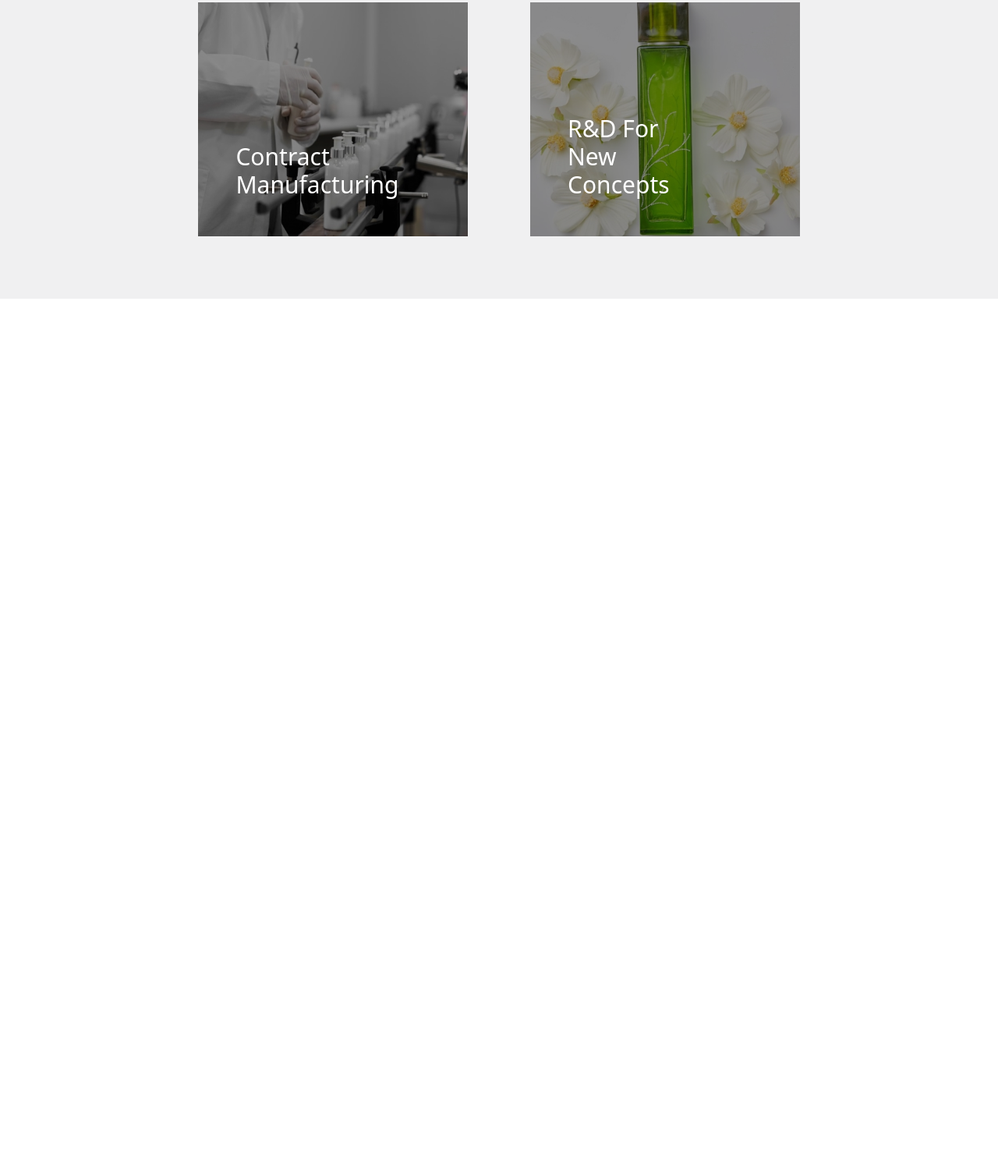
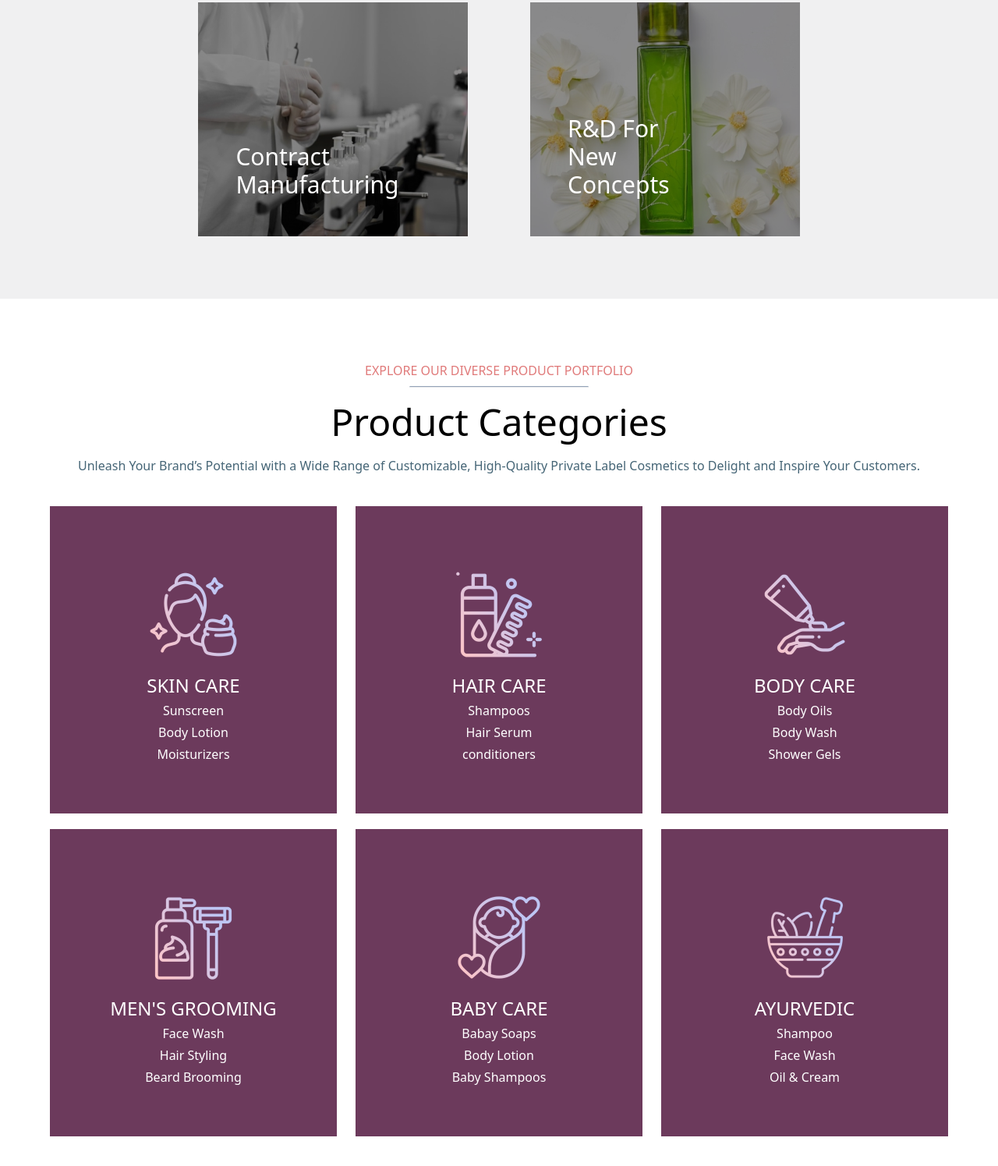
Before and after one commit to NaveenWebDev/clientWeb, a website built with Vite: page index.html in a window 1280 px wide. Shown: the part 2177-3672 px from the top of the page at 78% size. Before the commit the page ends 2560 px from the top, so only its background shows below. Built offline with nearby package versions, Linux system fonts and the light colour scheme.

Commit message:
product Categories session completed with responsivness

```diff
--- a/index.html
+++ b/index.html
@@ -159,20 +159,20 @@
             </div>
             <div class="serviceItems">
                 <div class="threeItems flex gap-10 flex-col md:flex-row justify-between">
-                    <div class="h-[300px] w-full md:w-[30%] relative">
+                    <div class="h-[300px] w-full md:w-[30%] relative hover:scale-105 transition-all">
                         <img src="./assest/Label.jpg" alt="serviceImages" width="100%" class="object-cover object-center h-full">
                         <div class="absolute top-0 p-[3rem] flex items-end w-full bg-[#03030370] z-10 h-full">
                           <p class="text-white text-3xl w-[50%]">Private labelling</p>
                         </div>
                     </div>
-                    <div class="h-[300px] w-full md:w-[30%] relative">
+                    <div class="h-[300px] w-full md:w-[30%] relative hover:scale-105 transition-all">
                         <img src="./assest/White-Label-Manufacturer.jpg" alt="serviceImages" width="100%" class="object-cover object-center h-full">
                         <div class="absolute top-0 p-[3rem] flex items-end w-full bg-[#03030370] z-10 h-full">
                           <p class="text-white text-3xl w-[50%]">White Label Manufacturer</p>
                         </div>
                     </div>
 
-                    <div class="h-[300px] w-full md:w-[30%] relative">
+                    <div class="h-[300px] w-full md:w-[30%] relative hover:scale-105 transition-all">
                         <img src="./assest/Cosmetic-Manufacturer.jpg" alt="serviceImages" width="100%" class="object-cover object-center h-full">
                         <div class="absolute top-0 p-[3rem] flex items-end w-full bg-[#03030370] z-10 h-full">
                           <p class="text-white text-3xl w-[50%]">Custom Formulatoin</p>
@@ -181,13 +181,13 @@
                 </div>
 
                 <div class="twoItems flex gap-[80px] flex-col md:flex-row justify-center mt-10">
-                    <div class="h-[300px] md:w-[30%] relative">
+                    <div class="h-[300px] md:w-[30%] relative hover:scale-105 transition-all">
                         <img src="./assest/Contract-Manufacturer.jpg" alt="serviceImages" width="100%" class="object-cover object-center h-full">
                         <div class="absolute top-0 p-[3rem] flex items-end w-full bg-[#03030370] z-10 h-full">
                           <p class="text-white text-3xl w-[50%]">Contract Manufacturing</p>
                         </div>
                     </div>
-                <div class="h-[300px] md:w-[30%] relative" >
+                <div class="h-[300px] md:w-[30%] relative hover:scale-105 transition-all" >
                     <img src="./assest/Travel-Pack.jpg" alt="serviceImages" width="100%" class="object-cover object-center h-full">
                     <div class="absolute top-0 p-[3rem] flex items-end w-full bg-[#03030370] z-10 h-full">
                       <p class="text-white text-3xl w-[50%]">R&D For New Concepts</p>
@@ -198,6 +198,73 @@
         </div>
       </section>
 
+      <!-- =================================================Product Categories=========================================== -->
+
+      <section class="py-[5rem]">
+        <div class="max-w-[1200px] w-[90%] m-auto">
+          <div class="productContent flex items-center flex-col">
+            <p class="text-[#E07A7A]">EXPLORE OUR DIVERSE PRODUCT PORTFOLIO</p>
+            <div class="border border-t-slate-400 border-1 w-[20%] mt-2 mb-5"></div>
+            <h2 class="text-5xl font-normal mb-5">Product Categories</h2>
+            <p class="text-[#456576] text-center">Unleash Your Brand’s Potential with a Wide Range of Customizable, High-Quality Private Label Cosmetics to Delight and Inspire Your Customers.</p>
+          </div>
+
+          <div class="pruductItems mt-10">
+
+            <div class="flex text-white gap-6 justify-between flex-col md:flex-row">
+              <div class="bg-[#6C3A5C] text-center md:w-[40%] flex flex-col items-center p-[4rem]">
+                <img src="./assest/icons/Untitled-2_05-150x150.png" alt="ProductIcon">
+                <p class="text-2xl">SKIN CARE</p>
+                <p class="mt-1">Sunscreen</p>
+                <p class="mt-1">Body Lotion</p>
+                <p class="mt-1">Moisturizers</p>
+              </div>
+              <div class="bg-[#6C3A5C] text-center md:w-[40%] flex flex-col items-center p-[4rem]">
+                <img src="./assest/icons/Untitled-2_01-150x150.png" alt="ProductIcon">
+                <p class="text-2xl">HAIR CARE</p>
+                <p class="mt-1">Shampoos</p>
+                <p class="mt-1">Hair Serum</p>
+                <p class="mt-1">conditioners</p>
+              </div>
+              <div class="bg-[#6C3A5C] text-center md:w-[40%] flex flex-col items-center p-[4rem]">
+                <img src="./assest/icons/Untitled-2_03-150x150.png" alt="ProductIcon">
+                <p class="text-2xl">BODY CARE</p>
+                <p class="mt-1">Body Oils</p>
+                <p class="mt-1">Body Wash</p>
+                <p class="mt-1">Shower Gels</p>
+              </div>
+            </div>
+
+            <div class="flex text-white gap-6 justify-between flex-col md:flex-row mt-5">
+              <div class="bg-[#6C3A5C] text-center md:w-[40%] flex flex-col items-center p-[4rem]">
+                <img src="./assest/icons/Untitled-2_06-150x150.png" alt="ProductIcon">
+                <p class="text-2xl">MEN'S GROOMING</p>
+                <p class="mt-1">Face Wash</p>
+                <p class="mt-1">Hair Styling</p>
+                <p class="mt-1">Beard Brooming</p>
+              </div>
+              <div class="bg-[#6C3A5C] text-center md:w-[40%] flex flex-col items-center p-[4rem]">
+                <img src="./assest/icons/Untitled-2_02-150x150.png" alt="ProductIcon">
+                <p class="text-2xl">BABY CARE</p>
+                <p class="mt-1">Babay Soaps</p>
+                <p class="mt-1">Body Lotion</p>
+                <p class="mt-1">Baby Shampoos</p>
+              </div>
+              <div class="bg-[#6C3A5C] text-center md:w-[40%] flex flex-col items-center p-[4rem]">
+                <img src="./assest/icons/Untitled-3_01-150x150.png" alt="ProductIcon">
+                <p class="text-2xl">AYURVEDIC</p>
+                <p class="mt-1">Shampoo</p>
+                <p class="mt-1">Face Wash</p>
+                <p class="mt-1">Oil & Cream</p>
+              </div>
+            </div>
+
+          </div>
+
+        </div>
+      </section>
+
+
 
     </div>
   </body>
```
Also changed, not shown: assest/icons/Untitled-2_01-150x150.png (added), assest/icons/Untitled-2_02-150x150.png (added), assest/icons/Untitled-2_03-150x150.png (added), assest/icons/Untitled-2_05-150x150.png (added), assest/icons/Untitled-2_06-150x150.png (added), assest/icons/Untitled-3_01-150x150.png (added).
